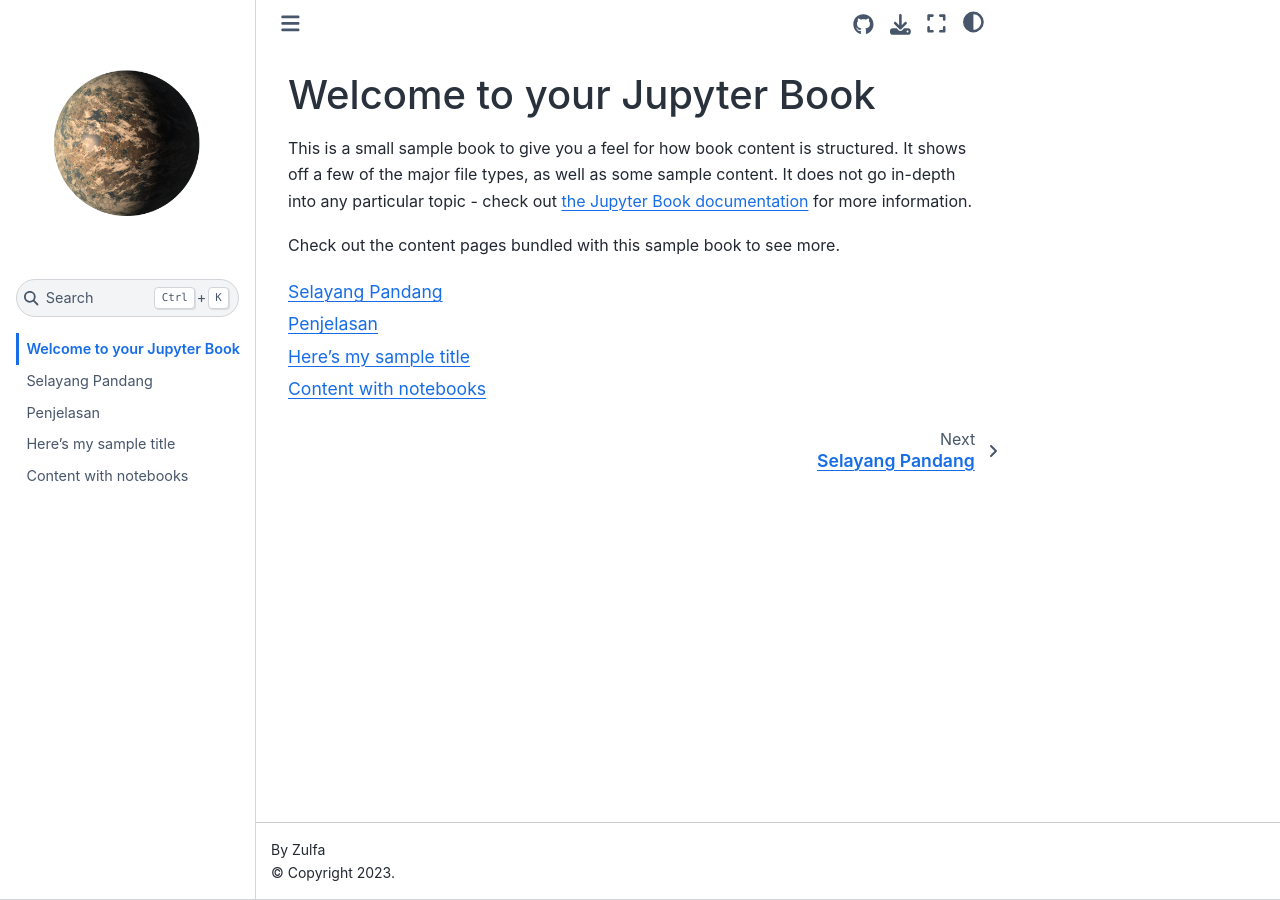
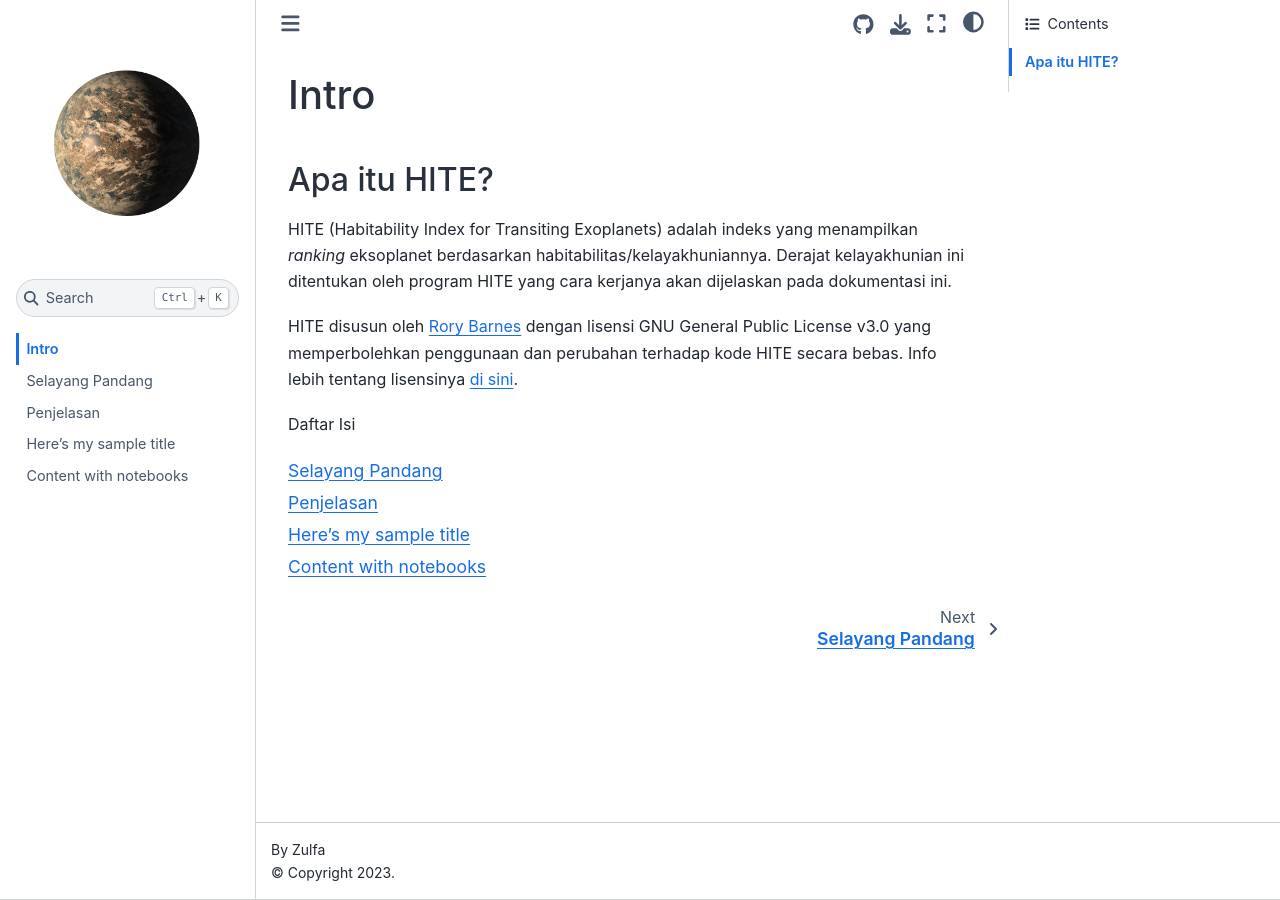
Before and after one commit to abell1689/M-HITE, a Jupyter Book: the page built from docs/intro.md, in a window 1280 px wide. Built offline with Jupyter Book 1.0.4 settings and Sphinx 7.4.7 and the Sphinx Book theme 1.1.4, drawn with Linux system fonts in a browser that asks for light colours.

Commit message:
Update intro.md

````diff
--- a/docs/intro.md
+++ b/docs/intro.md
@@ -1,11 +1,10 @@
-# Welcome to your Jupyter Book
+# Intro
+## Apa itu HITE?
+HITE (Habitability Index for Transiting Exoplanets) adalah indeks yang menampilkan _ranking_ eksoplanet berdasarkan habitabilitas/kelayakhuniannya. Derajat kelayakhunian ini ditentukan oleh program HITE yang cara kerjanya akan dijelaskan pada dokumentasi ini.
 
-This is a small sample book to give you a feel for how book content is
-structured.
-It shows off a few of the major file types, as well as some sample content.
-It does not go in-depth into any particular topic - check out [the Jupyter Book documentation](https://jupyterbook.org) for more information.
+HITE disusun oleh [Rory Barnes](https://github.com/RoryBarnes/HITE) dengan lisensi GNU General Public License v3.0 yang memperbolehkan penggunaan dan perubahan terhadap kode HITE secara bebas. Info lebih tentang lisensinya [di sini](https://github.com/RoryBarnes/HITE/blob/master/LICENSE).
 
-Check out the content pages bundled with this sample book to see more.
 
+Daftar Isi
 ```{tableofcontents}
 ```
````
